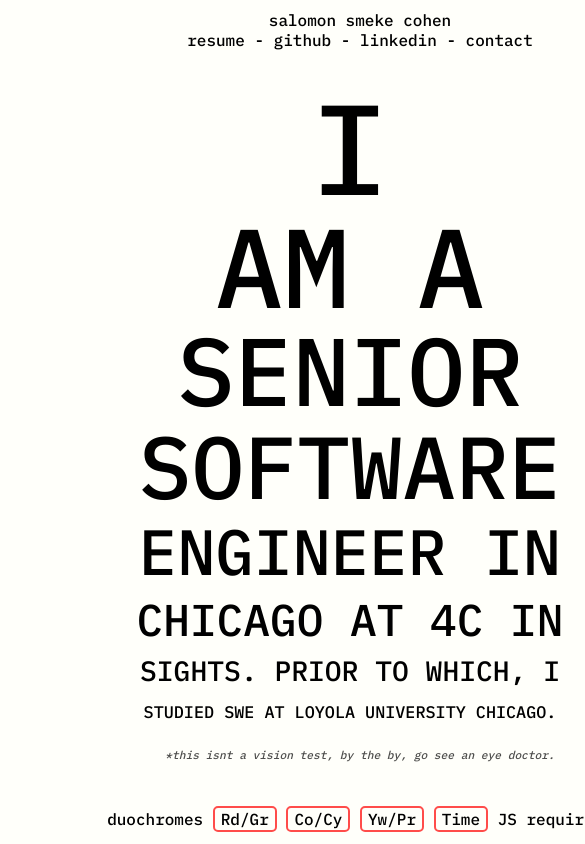
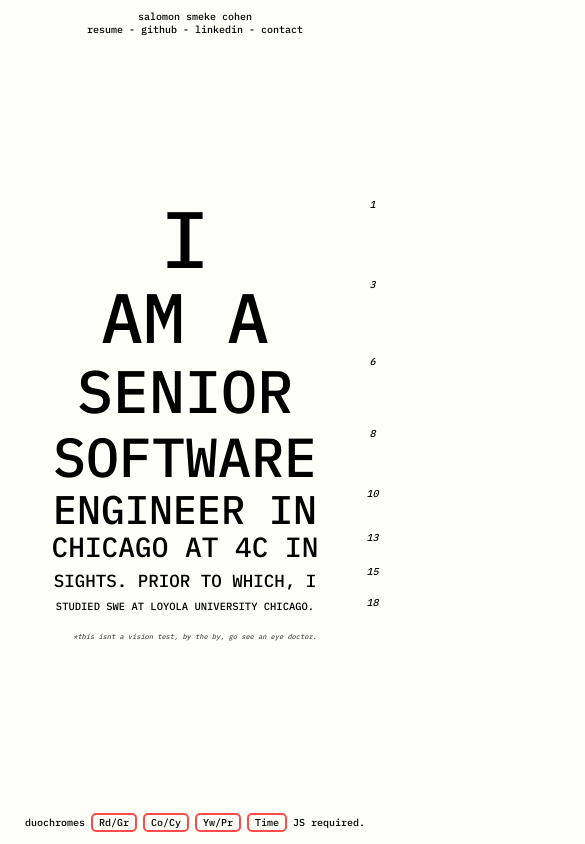
Before and after one commit to SalomonSmeke/salomonsmeke.github.io, a website built with webpack: page src/index.html in a window 390 px wide. Shown: the top 844 px of the page, 585 px wide, since content can reach past the window. Built offline with nearby package versions, Linux system fonts and the light colour scheme.

Commit message:
Responsive-ish

```diff
--- a/src/styles/main.scss
+++ b/src/styles/main.scss
@@ -6,9 +6,8 @@ body {
   margin: 0;
   width: 100vw;
   height: 100vh;
-  min-width: 720px;
-  min-height: 820px;
-  font-size: 16px;
+  min-height: 768px;
+  font-size: 13px;
   display: flex;
   flex-direction: column;
   background-color: #FFFFFA;
@@ -25,12 +24,10 @@ body {
 }
 header {
   width: 100%;
-  min-width: 720px;
   text-align: center;
 }
 nav {
   width: 100%;
-  min-width: 720px;
   text-align: center;
 }
 .snellen-container {
@@ -54,41 +51,40 @@ nav {
   }
   :nth-child(1) { :first-child {
     font-size: 8em;
-    line-height: 127px;
+    line-height: 1em;
   }}
   :nth-child(2) { :first-child {
     font-size: 7em;
-    line-height: 110px;
+    line-height: 1.1em;
   }}
   :nth-child(3) { :first-child {
     font-size: 6em;
-    line-height: 98px;
+    line-height: 1.2em;
   }}
   :nth-child(4) { :first-child {
     font-size: 5.5em;
-    line-height: 95px;
+    line-height: 1.1em;
   }}
   :nth-child(5) { :first-child {
     font-size: 4em;
-    line-height: 75px;
+    line-height: 1.1em;
   }}
   :nth-child(6) { :first-child {
     font-size: 2.78em;
-    line-height: 60px;
+    line-height: 1.2em;
   }}
   :nth-child(7) { :first-child {
     font-size: 1.75em;
-    line-height: 43px;
+    line-height: 1.8em;
   }}
   :nth-child(8) {
     :first-child {
       font-size: 1.05em;
-      line-height: 41px;
+      line-height: 2em;
   }}
 }
 aside {
   width: 100%;
-  min-width: 720px;
   text-align: center;
   font-size: .7em;
   color: rgba(0, 0, 0, .7);
@@ -114,8 +110,7 @@ button {
   top: 0px;
   width: 100vw;
   height: 100vh;
-  min-width: 720px;
-  min-height: 820px;
+  min-height: 768px;
   display: flex;
   flex-direction: row;
   div {
@@ -130,10 +125,38 @@ button {
     flex-grow: 1;
   }
   .skewed-duochrome-containers {
-    min-width: 720px;
     height: 100%;
     display: flex;
     .large-duochrome { width: 71%; }
     .small-duochrome { width: 29%; }
   }
 }
+@media (max-width: 720px) and (min-width: 375px){
+  body {
+    font-size: 10px;
+    min-height: 600px;
+  }
+  .snellen-container {
+    div {
+      min-width: 375px;
+    }
+  }
+  .duochrome-container {
+    min-height: 600px;
+  }
+}
+@media (max-width: 375px){
+  body {
+    font-size: 8px;
+    min-height: 500px;
+    min-width: 300px;
+  }
+  .snellen-container {
+    div {
+      min-width: 290px;
+    }
+  }
+  .duochrome-container {
+    min-height: 500px;
+  }
+}
```
